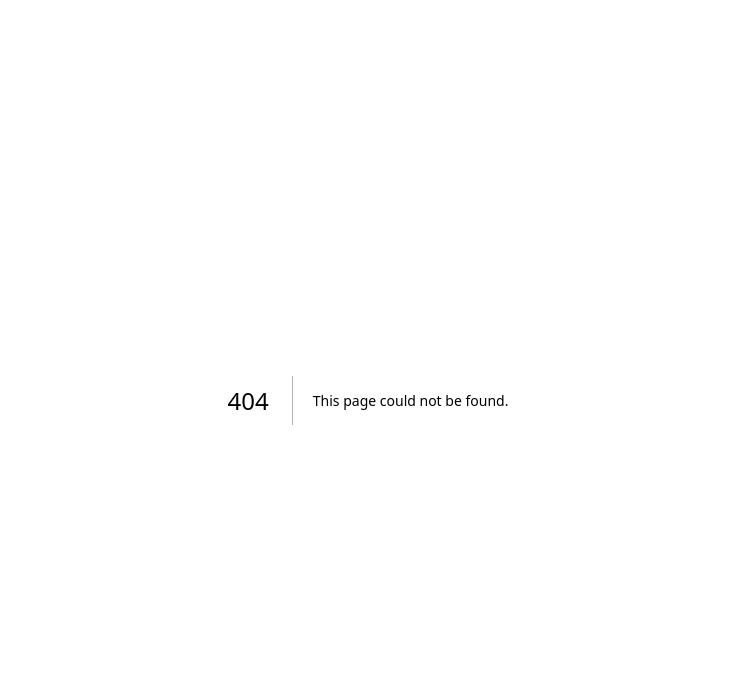
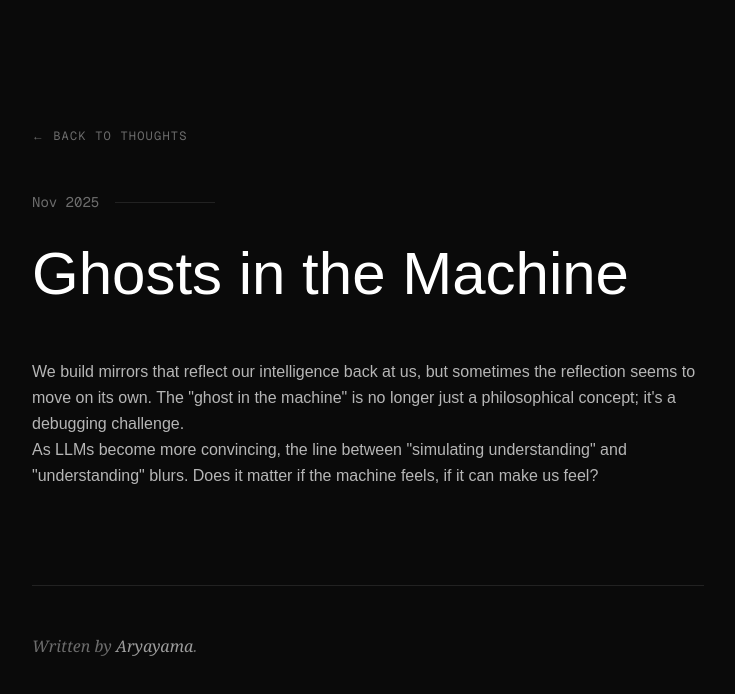
Before and after one commit to M4YAVI/mysite, a Next.js app: page /thoughts/ai-ethics in a window 1280 px wide. Before the commit this address had no page. Shown: the top 694 px of the page, without its empty margins (272-1007 px from the left). Built offline with nearby package versions, Linux system fonts and the light colour scheme.

Commit message:
improving thoughts page

```diff
--- /dev/null
+++ b/app/thoughts/[id]/page.tsx
@@ -0,0 +1,119 @@
+'use client';
+
+import { motion } from 'framer-motion';
+import { THOUGHTS } from '@/data/thoughts';
+import { notFound } from 'next/navigation';
+import Link from 'next/link';
+import Image from 'next/image';
+
+// Use this for static generation if you want, but since it's a client component,
+// we might iterate over it or just use dynamic params.
+// However, since we are using 'use client', generateStaticParams is still useful for static export.
+// But for now let's just use standard dynamic routing. Note: generateStaticParams runs at build time.
+// Since we are strictly in 'use client' file, we can't use generateStaticParams nicely in the same file if we want it to be a server text.
+// Actually, in App Router, you can mix. But to keep it simple and given the user context, I'll make it a standard client component page receiving params.
+// Wait, params in client components are promises in Next.js 15, or just props in 14.
+// Assuming Next.js 14+ based on 'portfolio-26' (2026 implies future/modern).
+// I will structure it to be safe.
+
+import { useParams } from 'next/navigation';
+
+export default function ThoughtPage() {
+    const params = useParams();
+    const thought = THOUGHTS.find(t => t.id === params.id);
+
+    if (!thought) {
+        return (
+            <div className="min-h-screen w-full flex items-center justify-center text-white">
+                <div className="text-center">
+                    <h1 className="text-4xl font-bold mb-4">404</h1>
+                    <p className="text-white/60">Thought not found.</p>
+                    <Link href="/thoughts" className="mt-8 text-white hover:underline block">Back to thoughts</Link>
+                </div>
+            </div>
+        );
+    }
+
+    return (
+        <div className="min-h-screen w-full flex justify-center bg-[#0a0a0a] selection:bg-white/20 selection:text-white pb-32">
+            {/* Dynamic Background Gradient */}
+            <motion.div
+                initial={{ opacity: 0 }}
+                animate={{ opacity: 0.1 }}
+                transition={{ duration: 1 }}
+                className="fixed inset-0 z-0 pointer-events-none bg-[#1a1a1a]"
+            />
+
+            <div className="relative z-10 w-full max-w-3xl px-6 md:px-12 pt-32 flex flex-col gap-12">
+
+                {/* Back Link */}
+                <motion.div
+                    initial={{ opacity: 0, x: -20 }}
+                    animate={{ opacity: 1, x: 0 }}
+                    transition={{ duration: 0.5 }}
+                >
+                    <Link href="/thoughts" className="text-white/40 hover:text-white transition-colors font-mono text-xs uppercase tracking-widest flex items-center gap-2 group">
+                        <span className="group-hover:-translate-x-1 transition-transform">←</span>
+                        Back to thoughts
+                    </Link>
+                </motion.div>
+
+                {/* Header */}
+                <motion.header
+                    initial={{ opacity: 0, y: 20 }}
+                    animate={{ opacity: 1, y: 0 }}
+                    transition={{ delay: 0.1, duration: 0.5 }}
+                    className="flex flex-col gap-6"
+                >
+                    <div className="flex items-center gap-4">
+                        <span className="font-mono text-sm text-white/40">{thought.date}</span>
+                        <div className="h-px bg-white/10 flex-grow max-w-[100px]" />
+                    </div>
+                    <h1 className="text-4xl md:text-6xl font-display font-medium text-white leading-tight">
+                        {thought.title}
+                    </h1>
+                </motion.header>
+
+                {/* Images */}
+                {thought.images && thought.images.length > 0 && (
+                    <motion.div
+                        initial={{ opacity: 0, scale: 0.95 }}
+                        animate={{ opacity: 1, scale: 1 }}
+                        transition={{ delay: 0.3, duration: 0.8 }}
+                        className="w-full aspect-video relative rounded-lg overflow-hidden border border-white/10"
+                    >
+                        <Image
+                            src={thought.images[0]}
+                            alt={thought.title}
+                            fill
+                            className="object-cover opacity-80"
+                        />
+                    </motion.div>
+                )}
+
+                {/* Content */}
+                <motion.div
+                    initial={{ opacity: 0, y: 20 }}
+                    animate={{ opacity: 1, y: 0 }}
+                    transition={{ delay: 0.4, duration: 0.5 }}
+                    className="prose prose-invert prose-lg max-w-none text-white/70 font-light leading-relaxed space-y-8"
+                >
+                    {/* Render HTML content safely */}
+                    <div dangerouslySetInnerHTML={{ __html: thought.content || '' }} />
+                </motion.div>
+
+                {/* Footer / Contact for thought */}
+                <motion.div
+                    initial={{ opacity: 0 }}
+                    animate={{ opacity: 1 }}
+                    transition={{ delay: 0.6 }}
+                    className="pt-12 border-t border-white/10 mt-12"
+                >
+                    <p className="text-white/40 italic font-serif">
+                        Written by <span className="text-white/60">Aryayama</span>.
+                    </p>
+                </motion.div>
+            </div>
+        </div>
+    );
+}
--- a/app/thoughts/page.tsx
+++ b/app/thoughts/page.tsx
@@ -1,6 +1,7 @@
 'use client';
 
 import { motion, AnimatePresence } from 'framer-motion';
+import Link from 'next/link';
 import { THOUGHTS } from "@/data/thoughts";
 import Navigation from "@/components/Navigation";
 
@@ -56,11 +57,11 @@ export default function Thoughts() {
                                         <span>{thought.date}</span>
                                     </div>
 
-                                    <a href={thought.link} className="block group-hover:translate-x-1 transition-transform duration-300">
+                                    <Link href={`/thoughts/${thought.id}`} className="block group-hover:translate-x-1 transition-transform duration-300">
                                         <h2 className="text-2xl md:text-3xl font-display font-medium text-white/90 group-hover:text-white transition-colors">
                                             {thought.title}
                                         </h2>
-                                    </a>
+                                    </Link>
 
                                     <p className="text-white/50 group-hover:text-white/70 transition-colors font-light leading-relaxed max-w-2xl">
                                         {thought.description}
--- a/data/thoughts.ts
+++ b/data/thoughts.ts
@@ -4,6 +4,12 @@ export const THOUGHTS = [
         title: 'The Art of subtraction',
         date: 'Oct 2025',
         description: 'Why removing features is harder than adding them. Simplicity is the ultimate sophistication, but it requires a deep understanding of what is truly essential.',
+        content: `
+        <p>In a world obsessed with "more"—more features, more speed, more connection—the act of subtraction becomes a radical design choice. It's not about emptiness for emptiness's sake, but about clarity.</p>
+        <p>When we remove the non-essential, we give the essential room to breathe. We allow the user to focus on what truly matters. This isn't just aesthetic; it's functional.</p>
+        <p>Every element you add to a screen increases the cognitive load. Every pixel competes for attention. By rigorously subtracting, we respect the user's mental energy.</p>
+        `,
+        images: ['/thought-1.png'],
         link: '#'
     },
     {
@@ -11,6 +17,11 @@ export const THOUGHTS = [
         title: 'Ghosts in the Machine',
         date: 'Nov 2025',
         description: 'Reflections on consciousness and code. As we build systems that mimic thought, we must ask ourselves: what separates simulation from reality?',
+        content: `
+        <p>We build mirrors that reflect our intelligence back at us, but sometimes the reflection seems to move on its own. The "ghost in the machine" is no longer just a philosophical concept; it's a debugging challenge.</p>
+        <p>As LLMs become more convincing, the line between "simulating understanding" and "understanding" blurs. Does it matter if the machine feels, if it can make us feel?</p>
+        `,
+        images: [],
         link: '#'
     },
     {
@@ -18,13 +29,12 @@ export const THOUGHTS = [
         title: 'Digital Gardening',
         date: 'Dec 2025',
         description: 'Cultivating ideas over time rather than publishing finished pieces. The web was meant to be a living, breathing space for unfinished thoughts.',
+        content: `
+        <p>The "publish" button feels final. A digital garden is never finished. It grows, weeds appear, branches are pruned.</p>
+        <p>I'm moving away from the concept of a "blog post" towards "notes" and "explorations". This site itself is a garden.</p>
+        `,
+        images: [],
         link: '#'
     },
-    {
-        id: 'silence',
-        title: 'The Loudness of Silence',
-        date: 'Jan 2026',
-        description: 'In a world unique with noise, silence is the new luxury. Designing for quiet interfaces that respect user attention.',
-        link: '#'
-    }
+
 ];
```
Also changed, not shown: public/thought-1.png (added).
